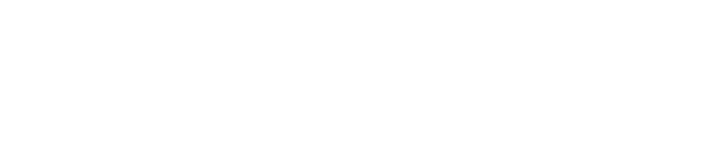
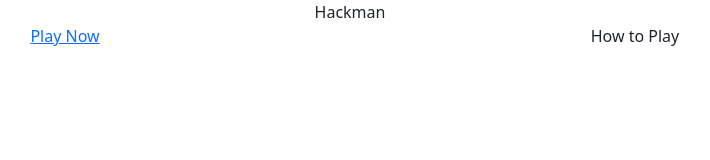
Before and after one commit to Joao4569/Hack-Man, a plain HTML site: page index.html in a window 1280 px wide. Shown: the whole page, without its empty margins (290-1000 px from the left). Drawn offline with nearby package versions, Linux system fonts and the light colour scheme.

Commit message:
add homepage to game

```diff
--- a/index.html
+++ b/index.html
@@ -3,12 +3,31 @@
 <head>
   <meta charset="UTF-8">
   <meta name="viewport" content="width=device-width, initial-scale=1.0">
-  <title>Game</title>
+  <meta name="description" content="Pacman inspired CodeInstitute game">
+  <meta name="keywords" content="pacman, game, CodeInstitute">
+  <link rel="stylesheet" href="style.css">
+  <!-- Bootstrap  -->
+  <link href="https://cdn.jsdelivr.net/npm/bootstrap@5.0.1/dist/css/bootstrap.min.css" rel="stylesheet"
+  integrity="sha384-+0n0xVW2eSR5OomGNYDnhzAbDsOXxcvSN1TPprVMTNDbiYZCxYbOOl7+AMvyTG2x" crossorigin="anonymous">
+  <script src="https://cdn.jsdelivr.net/npm/bootstrap@5.0.1/dist/js/bootstrap.bundle.min.js"
+  integrity="sha384-gtEjrD/SeCtmISkJkNUaaKMoLD0//ElJ19smozuHV6z3Iehds+3Ulb9Bn9Plx0x4" crossorigin="anonymous">
+  </script>
+  <!-- <link rel="stylesheet" href=""> -->
+  <title>Hackman</title>
 </head>
 <body>
-  <script src="https://unpkg.com/kaboom@3000.0.1/dist/kaboom.js"></script>
+  <div class="container text-center">
+    <div class="row">
+      <div class="col-12">Hackman</div>
+    </div>
+    <div class="row">
+      <div class="col">
+        <a href="game.html">Play Now</a>
+      </div>
+      <div class="col">
+        How to Play
+      </div>
+    </div>
 
-  <!-- script element for kaboom.js code (as if src/main.js) -->
-  <script type="module" src="src/main.js"></script>
 </body>
 </html>
--- /dev/null
+++ b/style.css
@@ -0,0 +1,3 @@
+body{
+    height: 100%;
+}
```
Also changed, not shown: game.html (added, +16 -0 lines).
